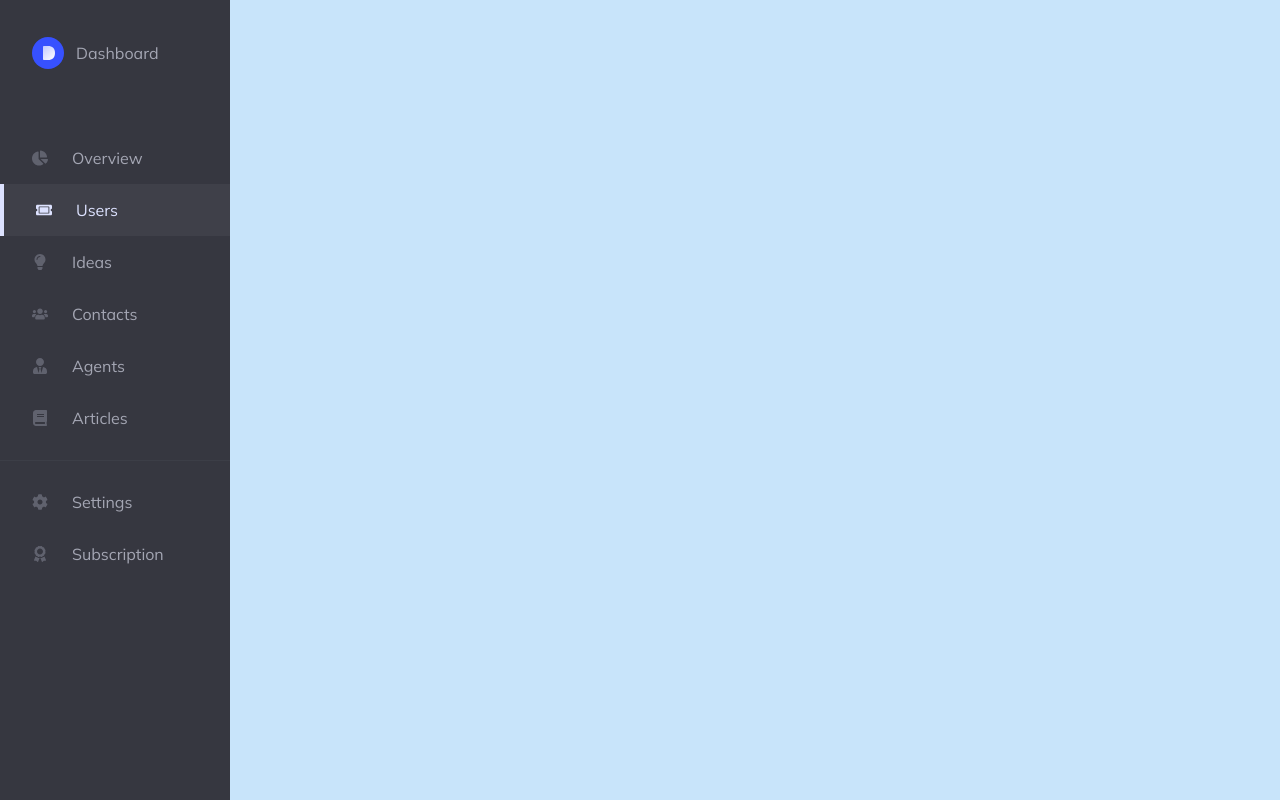
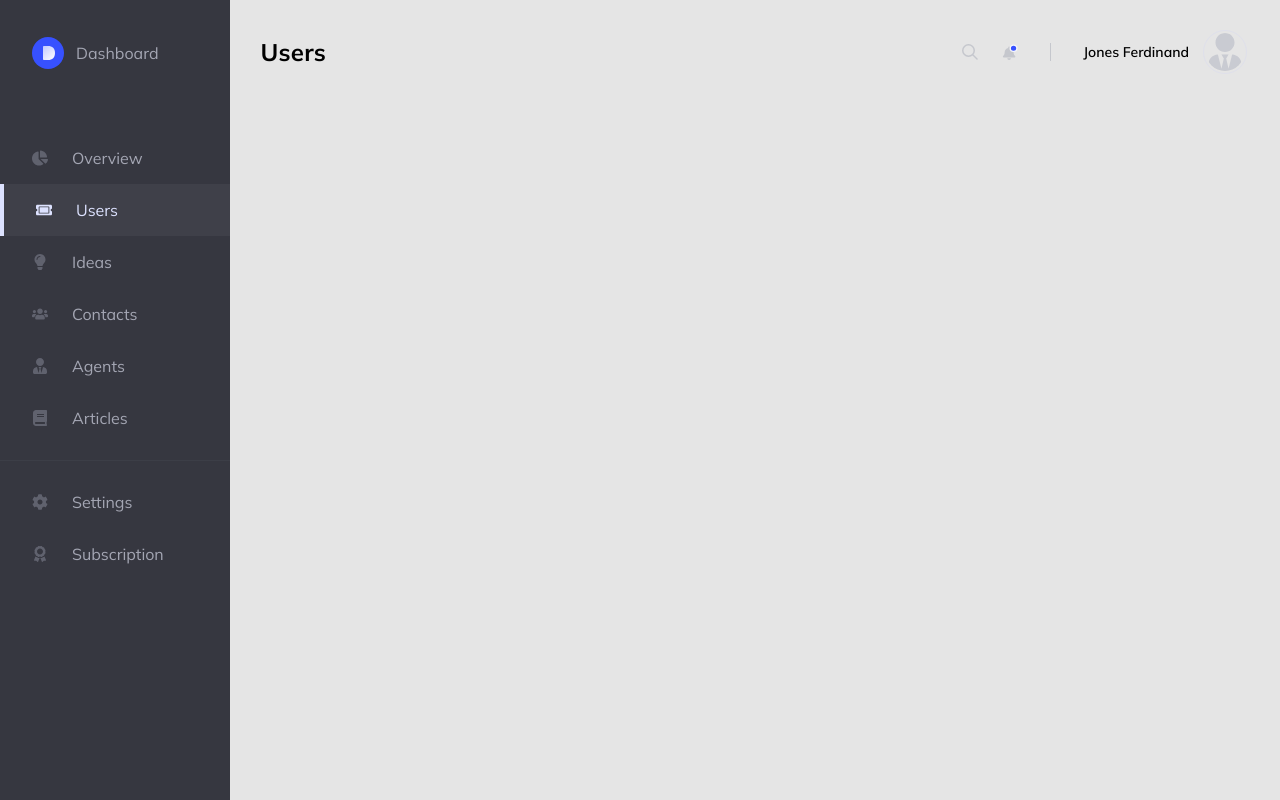
Before and after one commit to Yyyurii/Coderiver, a React (Create React App) app: page / in a window 1280 px wide. Built offline with nearby package versions, Linux system fonts and the light colour scheme.

Commit message:
Created MainHeader component

```diff
--- a/src/components/Main/Main.js
+++ b/src/components/Main/Main.js
@@ -1,7 +1,12 @@
-import './Main.scss';
+import MainHeader from "../MainHeader";
+import "./Main.scss";
 
 const Main = () => {
-  return <section className="main"></section>;
+  return (
+    <section className="main">
+      <MainHeader />
+    </section>
+  );
 };
 
 export default Main;
--- a/src/components/Main/Main.scss
+++ b/src/components/Main/Main.scss
@@ -1,5 +1,5 @@
 .main {
-  background: #c8e4fa;
-  // background: #e5e5e5;
+  background: #E5E5E5;
   flex: 1 1 82%;
+  padding: 30px 33px 30px 30px;
 }
--- /dev/null
+++ b/src/components/MainHeader/MainHeader.js
@@ -0,0 +1,24 @@
+import "./MainHeader.scss";
+import search from "../../assets/images/search.svg";
+import bell from "../../assets/images/bell-new-notifications.svg";
+import agents from "../../assets/images/agents.svg";
+
+const MainHeader = () => {
+  return (
+    <div className="header">
+      <h1 className="header__title">Users</h1>
+      <div className="header__right-column">
+        <img className="header__actions-img" src={search} alt="search" />
+        <img className="header__actions-img" src={bell} alt="bell" />
+        <div className="header__user user">
+          <span className="user__name">Jones Ferdinand</span>
+          <div className="user__img">
+            <img src={agents} alt="user" />
+          </div>
+        </div>
+      </div>
+    </div>
+  );
+};
+
+export default MainHeader;
--- /dev/null
+++ b/src/components/MainHeader/MainHeader.scss
@@ -0,0 +1,54 @@
+.header {
+  display: flex;
+  align-items: center;
+  justify-content: space-between;
+
+  &__title {
+    font-weight: 700;
+    font-size: 24px;
+    line-height: 30px;
+    letter-spacing: 0.3px;
+  }
+
+  &__right-column {
+    display: flex;
+    align-items: center;
+  }
+
+  &__actions-img {
+    width: 16px;
+    margin-left: 24px;
+  }
+}
+
+.user {
+  display: flex;
+  align-items: center;
+  gap: 14px;
+
+  &__img {
+    width: 44px;
+    height: 44px;
+    border: 1.5px solid #dfe0eb;
+    border-radius: 50%;
+    padding: 2px;
+
+    img {
+      border-radius: 50%;
+      width: 100%;
+    }
+  }
+
+  &__name {
+    font-weight: 600;
+    font-size: 14px;
+    margin-left: 64px;
+
+    &::before {
+      content: "";
+      border-left: 1px solid #c5c7cd;
+      position: relative;
+      right: 32px;
+    }
+  }
+}
--- /dev/null
+++ b/src/components/MainHeader/index.js
@@ -0,0 +1,3 @@
+import MainHeader from './MainHeader';
+
+export default MainHeader;
--- a/src/components/Sidebar/Sidebar.js
+++ b/src/components/Sidebar/Sidebar.js
@@ -5,10 +5,10 @@ import SidebarList from "../SidebarList";
 const Sidebar = () => {
   return (
     <div className="sidebar">
-      <div className="sidebar__logo logo">
+      <a href="/" className="sidebar__logo logo">
         <img className="logo__img" src={logo} alt="logo" />
         <span className="logo__title">Dashboard</span>
-      </div>
+      </a>
 
       <SidebarList />
     </div>
--- a/src/components/SidebarListItem/SidebarListItem.js
+++ b/src/components/SidebarListItem/SidebarListItem.js
@@ -1,10 +1,18 @@
-import './SidebarListItem.scss';
+import "./SidebarListItem.scss";
 
-const SidebarListItem = ({details}) => {
+const SidebarListItem = ({ details }) => {
   return (
-    <li className={details.class ? "sidebar-list-item item active" : "sidebar-list-item item"}>
-      <img className="item__img" src={details.img} alt="icon" />
-      <span className="item__title">{details.title}</span>
+    <li
+      className={
+        details.class
+          ? "sidebar-list-item item active"
+          : "sidebar-list-item item"
+      }
+    >
+      <a href="/" className="item__link">
+        <img className="item__img" src={details.img} alt="icon" />
+        <span className="item__title">{details.title}</span>
+      </a>
     </li>
   );
 };
--- a/src/components/SidebarListItem/SidebarListItem.scss
+++ b/src/components/SidebarListItem/SidebarListItem.scss
@@ -1,12 +1,15 @@
 .item {
-  display: flex;
-  align-items: center;
-  gap: 24px;
-  padding: 18px 32px;
+  &__link {
+    display: flex;
+    align-items: center;
+    gap: 24px;
+    padding: 18px 32px;
+    cursor: pointer;
+  }
 
   &.active {
     color: #dde2ff;
     background: rgba(159, 162, 180, 0.08);
-    border-left: 4px solid #DDE2FF;
+    border-left: 4px solid #dde2ff;
   }
 }
```
